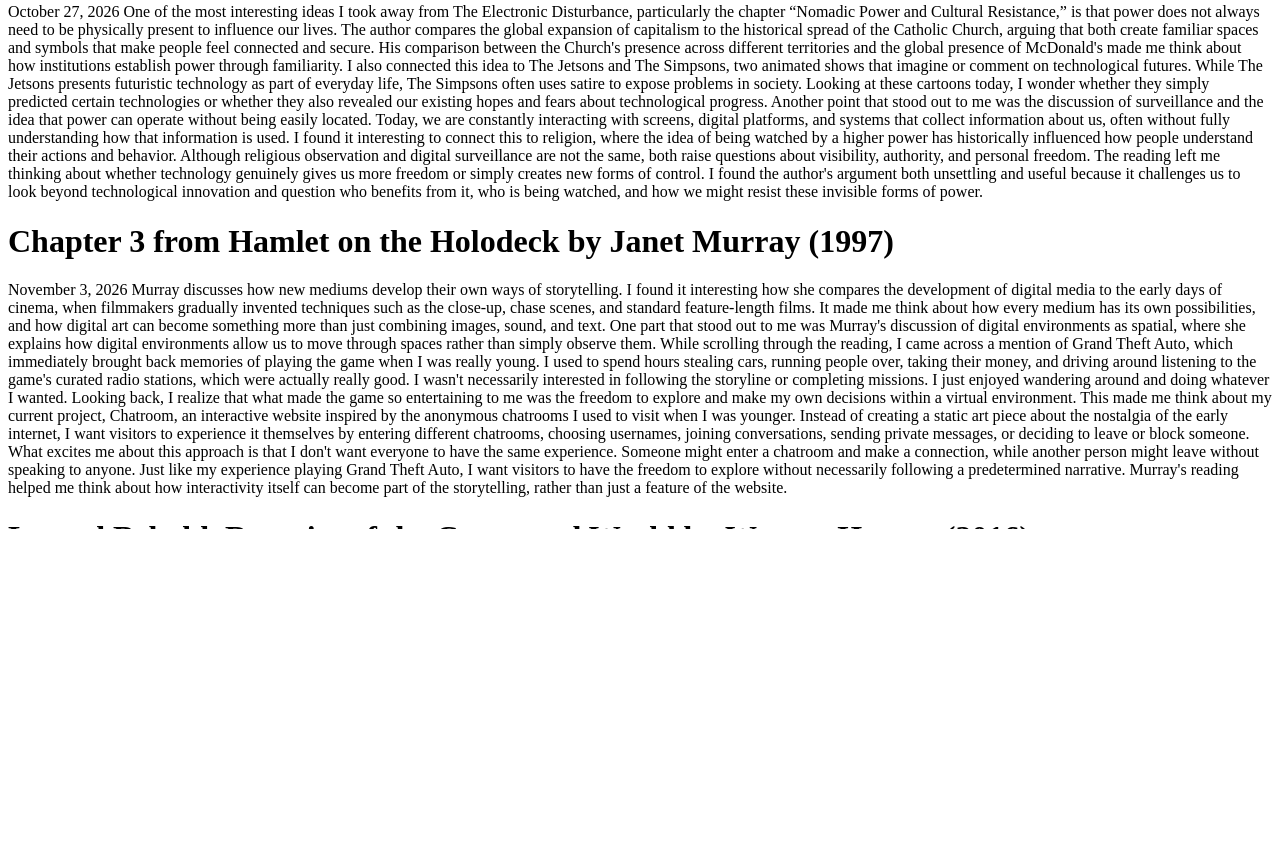
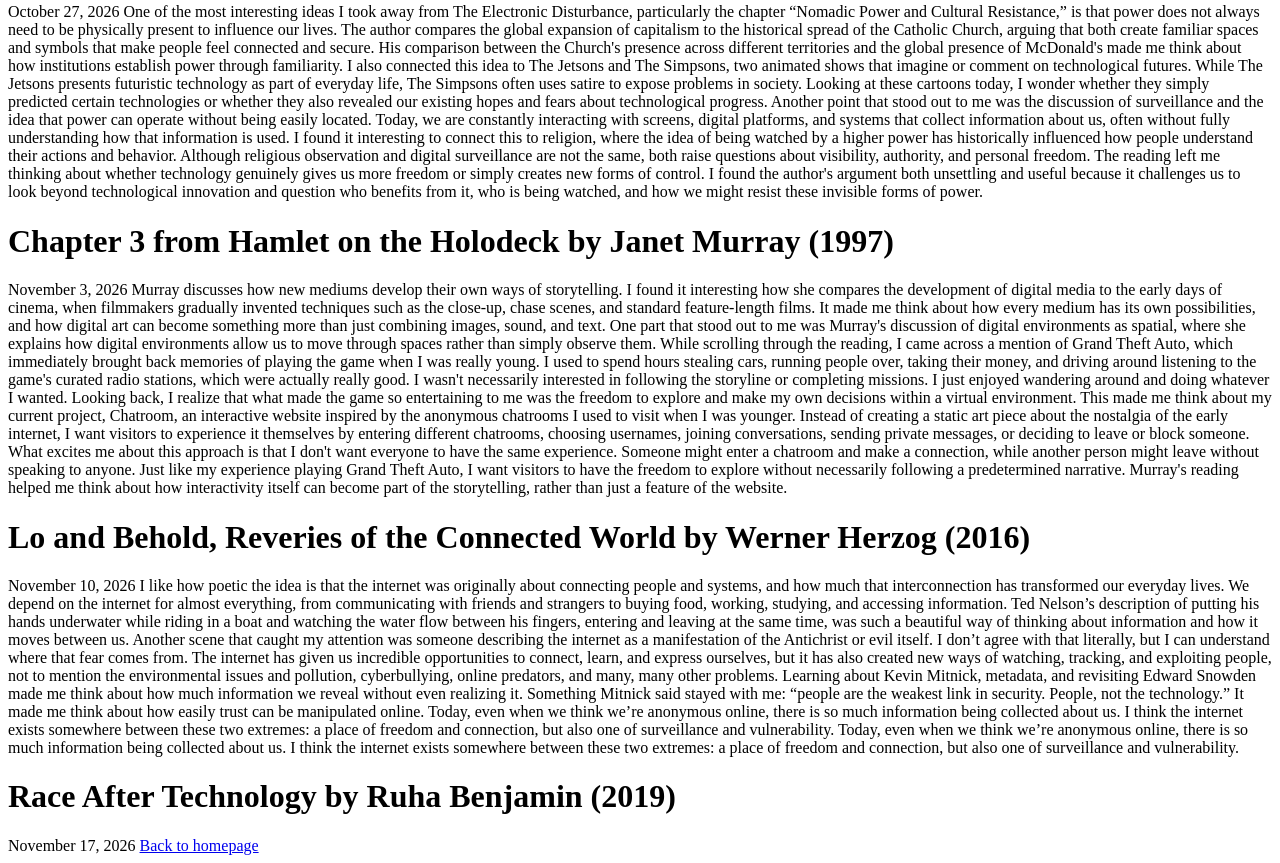
Before and after one commit to vertlapin/Emerging-Media-I, a plain HTML site: page blogposts.html in a window 1280 px wide. Shown: the part 1250-2113 px from the top of the page. Before the commit the page ends 2033 px from the top, so only its background shows below. Drawn offline with Linux system fonts and the light colour scheme.

Commit message:
Update blogposts.html

```diff
--- a/blogposts.html
+++ b/blogposts.html
@@ -64,6 +64,10 @@ Another scene that caught my attention was someone describing the internet as a
 
 
 Today, even when we think we’re anonymous online, there is so much information being collected about us. I think the internet exists somewhere between these two extremes: a place of freedom and connection, but also one of surveillance and vulnerability.
+<h1> Race After Technology by Ruha Benjamin (2019)</h1>
+
+</p>November 17, 2026
+
 <a href="index.html">Back to homepage</a>
 
 </body>
```
